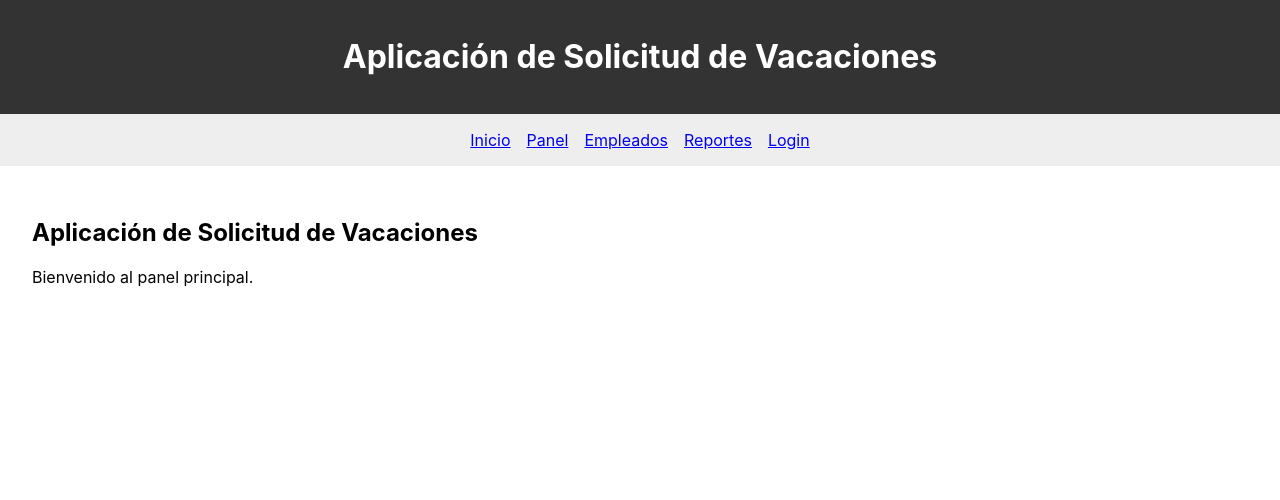
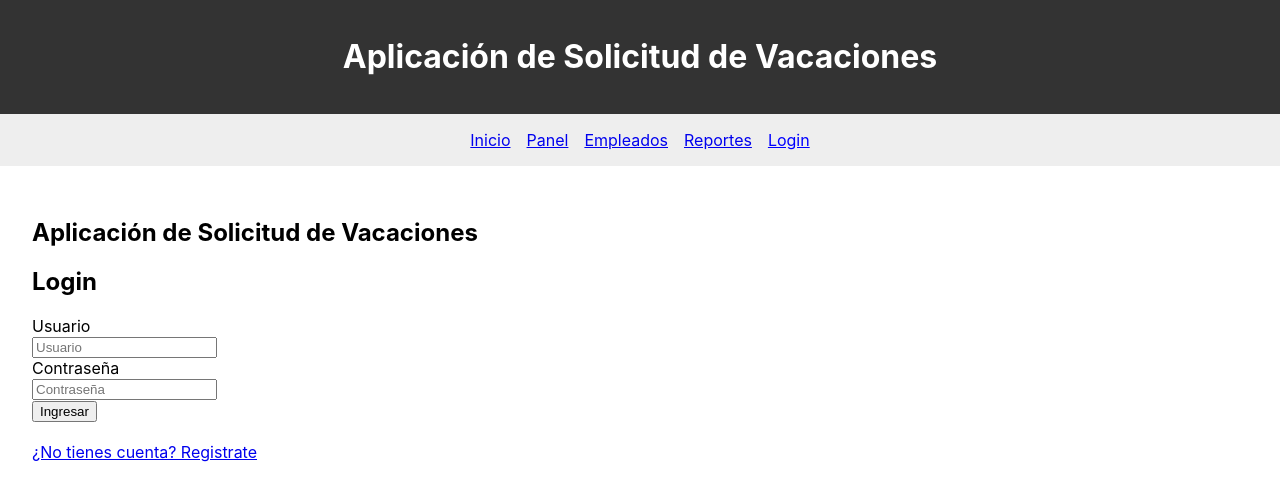
Before and after one commit to Pattoxd45/pmn-patov, a React (Create React App) app: page / in a window 1280 px wide. Shown: the top 500 px of the page. Built offline with nearby package versions, Linux system fonts and the light colour scheme.

Commit message:
Update del App.js
cambios para usar los  nuevos componentes añadidos

```diff
--- a/src/App.js
+++ b/src/App.js
@@ -1,26 +1,41 @@
 import { BrowserRouter as Router, Routes, Route } from 'react-router-dom';
+import { AuthProvider } from './context/AuthContext';
+import PrivateRoute from './components/PrivateRoute';
+
+import Layout from './components/Layout';
 import Login from './pages/Login';
 import Registro from './pages/Registro';
 import Dashboard from './pages/Dashboard';
 import PerfilUsuario from './pages/PerfilUsuario';
 import Configuracion from './pages/Configuracion';
-import Layout from './components/Layout';
 
 function App() {
   return (
-    <Router>
-      <Routes>
-        <Route path="/login" element={<Login />} />
-        <Route path="/registro" element={<Registro />} />
-
-        <Route element={<Layout />}>
-          <Route path="/" element={<Dashboard />} />
-          <Route path="/dashboard" element={<Dashboard />} />
-          <Route path="/perfil" element={<PerfilUsuario />} />
-          <Route path="/configuracion" element={<Configuracion />} />
-        </Route>
-      </Routes>
-    </Router>
+    <AuthProvider>
+      <Router>
+        <Routes>
+          <Route path="/" element={<Layout />}>
+            <Route index element={<Login />} />
+            <Route path="registro" element={<Registro />} />
+            <Route path="dashboard" element={
+              <PrivateRoute>
+                <Dashboard />
+              </PrivateRoute>
+            } />
+            <Route path="perfil" element={
+              <PrivateRoute>
+                <PerfilUsuario />
+              </PrivateRoute>
+            } />
+            <Route path="configuracion" element={
+              <PrivateRoute>
+                <Configuracion />
+              </PrivateRoute>
+            } />
+          </Route>
+        </Routes>
+      </Router>
+    </AuthProvider>
   );
 }
 
```
